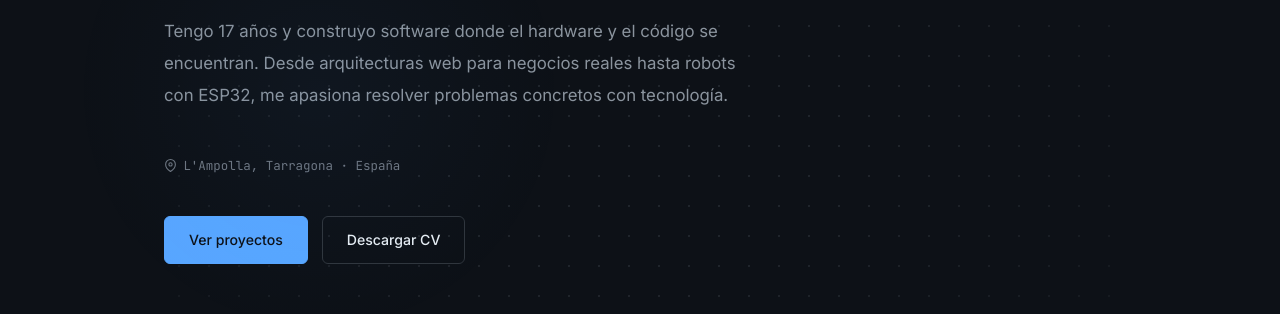
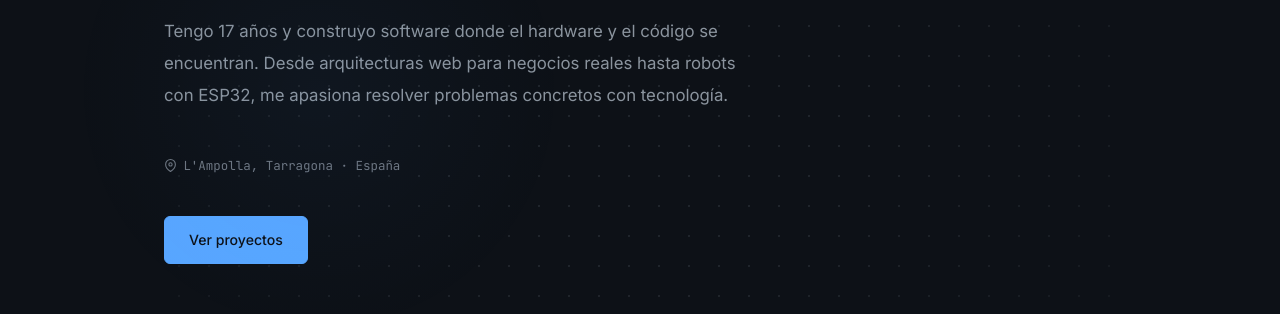
Before and after one commit to Yonniss/Yonniss.github.io, a plain HTML site: page index.html in a window 1280 px wide. Shown: the part 319-633 px from the top of the page. Drawn offline with Linux system fonts and the light colour scheme.

Commit message:
Update index.html

```diff
--- a/index.html
+++ b/index.html
@@ -793,7 +793,6 @@
       </div>
       <div class="btn-group">
         <a href="#proyectos" class="btn btn-primary">Ver proyectos</a>
-        <a href="CV provisional.pdf" download class="btn btn-secondary">Descargar CV</a>
       </div>
       <div class="hero-socials">
         <a href="https://instagram.com/yannisflorin25" target="_blank" rel="noopener" aria-label="Instagram">
```
